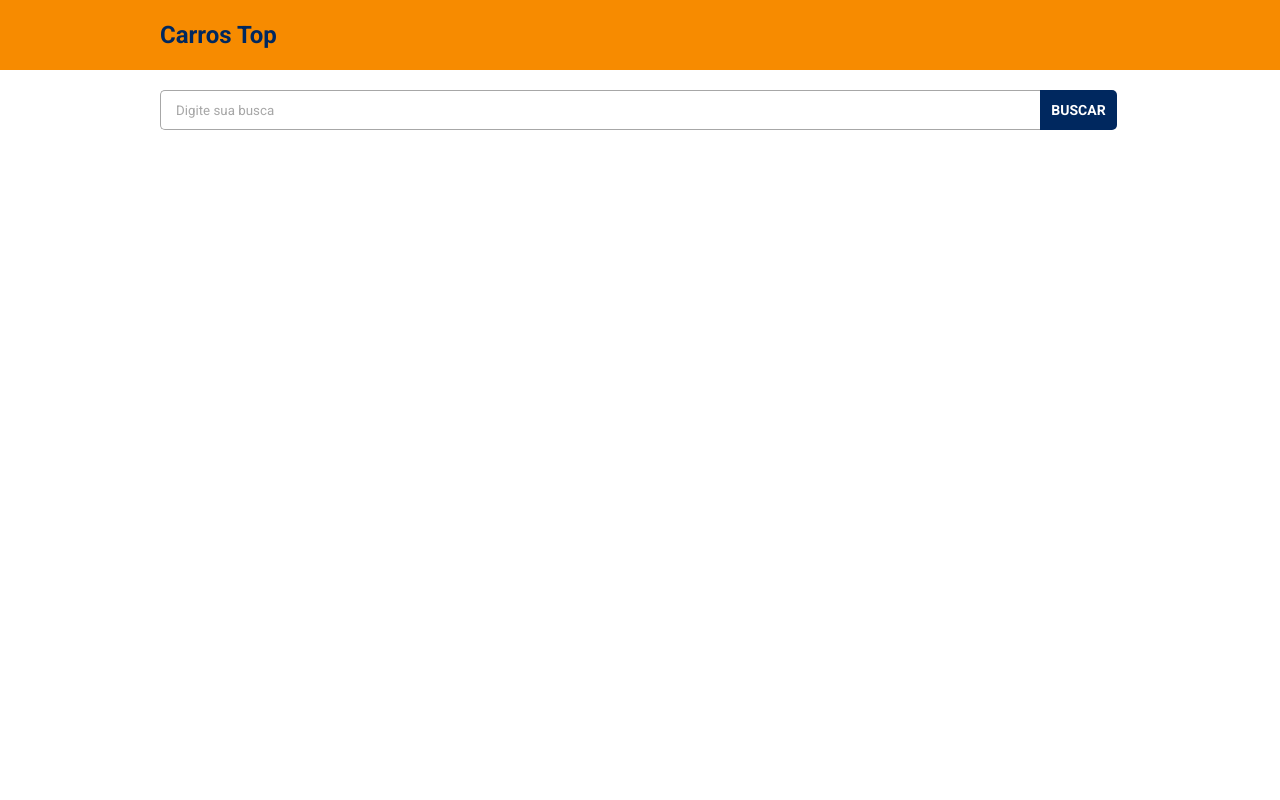
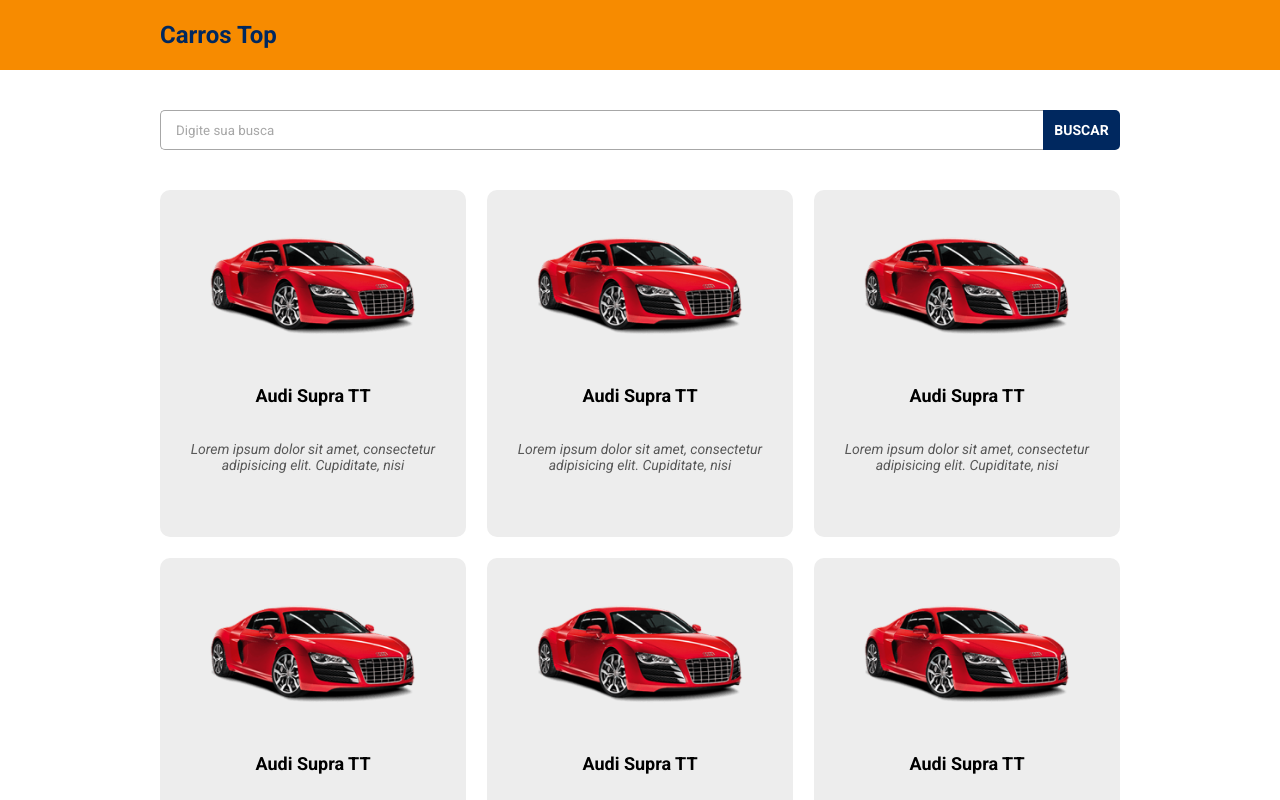
Before and after one commit to MatheusFariasRS/carrosTop, a React (Vite) app: page / in a window 1280 px wide. Shown: the top 800 px of the page. Built offline with nearby package versions, Linux system fonts and the light colour scheme.

Commit message:
Catalog Card

```diff
--- /dev/null
+++ b/src/components/CardCatalog/index.tsx
@@ -0,0 +1,16 @@
+import carImg from '../../assets/car.png';
+import './styles.css';
+
+export default function CardCatalog() {
+    return (
+        <div className='dsc-card'>
+            <div className='dsc-catalog-card-top'>
+                <img src={carImg} alt="Carro" />
+            </div>
+            <div className='dsc-catalog-card-bottom'>
+                <h2>Audi Supra TT</h2>
+                <p>Lorem ipsum dolor sit amet, consectetur adipisicing elit. Cupiditate, nisi</p>
+            </div>
+        </div>
+    );
+}
--- /dev/null
+++ b/src/components/CardCatalog/styles.css
@@ -0,0 +1,34 @@
+.dsc-card{
+    border-radius: 10px;
+    background-color: var(--dsc-color-bg-quaternary);
+    width: 306px;
+    height: 347px;
+}
+
+.dsc-catalog-card-top {
+    display: flex;
+    justify-content: center;
+    padding: 10px;
+  }
+
+  .dsc-catalog-card-bottom {
+    padding: 10px 20px;
+    min-height: 110px;
+    text-align: center;
+  }
+
+  .dsc-catalog-card-bottom h2{
+    margin-bottom: 35px;
+    font-size: 18px;
+  }
+
+  .dsc-catalog-card-bottom p{
+    color: var(--dsc-color-font-quaternary);
+    font-size: 14px;
+    font-style: italic;
+  }
+
+.dsc-card img{
+    width: 220px;
+    height: 165px;
+}
--- a/src/components/SearchBar/styles.css
+++ b/src/components/SearchBar/styles.css
@@ -5,7 +5,7 @@
 
 .dsc-search-bar input{
     border: 1px solid var(--dsc-color-card-border);
-    width: calc(100% - 80px);
+    width: calc(100% - 77px);
     border-right: none;
     border-radius: 5px 0 0 5px;
     padding-left: 15px;
--- a/src/index.css
+++ b/src/index.css
@@ -3,10 +3,12 @@
   --dsc-color-bg-primary:#fff;
   --dsc-color-bg-secondary:#F78B00;
   --dsc-color-bg-tertiary: #00285F;
+  --dsc-color-bg-quaternary: #EDEDED;
 
   --dsc-color-font-primary:#00285F;
   --dsc-color-font-secondary: #fff;
   --dsc-color-font-tertiary: #A7A7A7;
+  --dsc-color-font-quaternary: #585858;
 
   --dsc-color-card-border: #A7A7A7;
 }
@@ -39,7 +41,13 @@
   margin: 0 auto;
 }
 
+.dsc-mt40 {
+  margin-top: 40px;
+}
 
+.dsc-mb20 {
+  margin-bottom: 20px;
+}
 
 /* -----------------*/
 
--- a/src/routes/Catalog/index.tsx
+++ b/src/routes/Catalog/index.tsx
@@ -1,3 +1,4 @@
+import CardCatalog from '../../components/CardCatalog';
 import HeaderCatalog from '../../components/HeaderCatalog';
 import SearchBar from '../../components/SearchBar';
 import './styles.css'
@@ -8,7 +9,19 @@
         <main>
             <section id="catalog-section" className="dsc-container">
             <SearchBar />
-
+                <div className='dsc-container dsc-card-catalog dsc-mt40'>
+                    <CardCatalog/>
+                    <CardCatalog/>
+                    <CardCatalog/>
+                    <CardCatalog/>
+                    <CardCatalog/>
+                    <CardCatalog/>
+                    <CardCatalog/>
+                    <CardCatalog/>
+                    <CardCatalog/>
+                    <CardCatalog/>
+                    <CardCatalog/>
+                </div>
             </section>
         </main>
         </>
--- a/src/routes/Catalog/styles.css
+++ b/src/routes/Catalog/styles.css
@@ -1,3 +1,9 @@
 #catalog-section {
-    padding: 20px 0;
+    padding: 40px 0;
   }
+
+.dsc-card-catalog{
+    display: grid;
+    grid-gap: 21px;
+    grid-template-columns: repeat(auto-fill, minmax(225px, 1fr));
+  }
```
